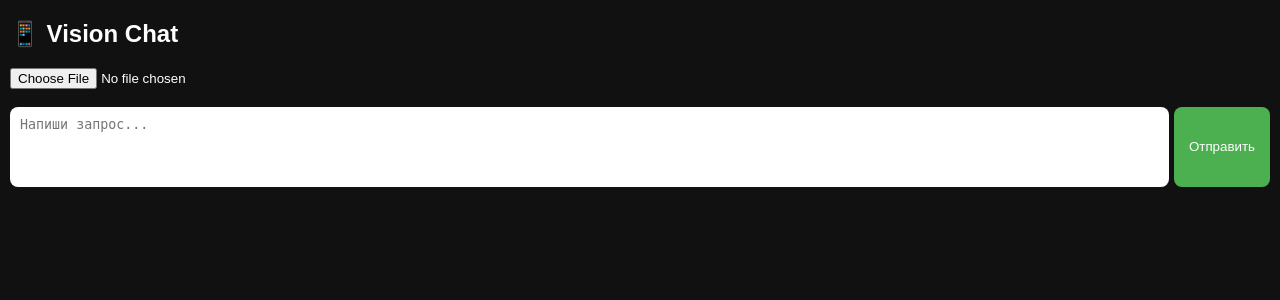
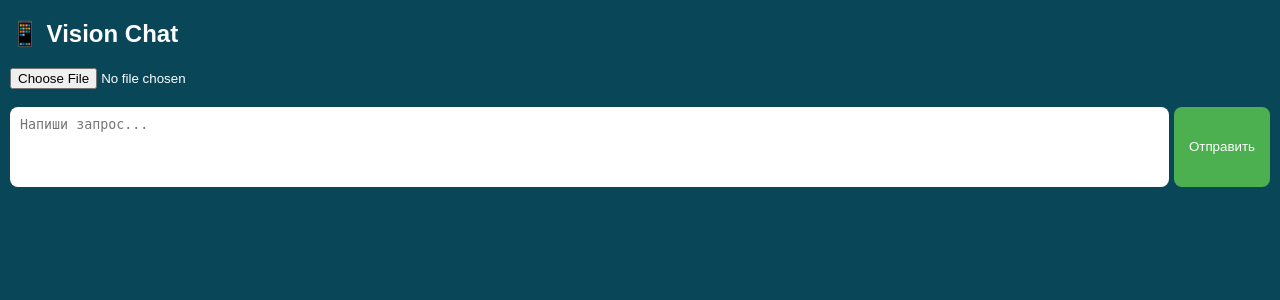
Before and after one commit to Nosi44/vision_chat, a Flask app: page / in a window 1280 px wide. Shown: the top 300 px of the page. Run offline with Flask 3, Linux system fonts and the light colour scheme.

Commit message:
UI Update: change BG color

```diff
--- a/templates/index.html
+++ b/templates/index.html
@@ -9,7 +9,7 @@
 body {
     font-family: Arial;
     margin: 10px;
-    background: #111;
+    background: #084658;
     color: white;
 }
 
```
